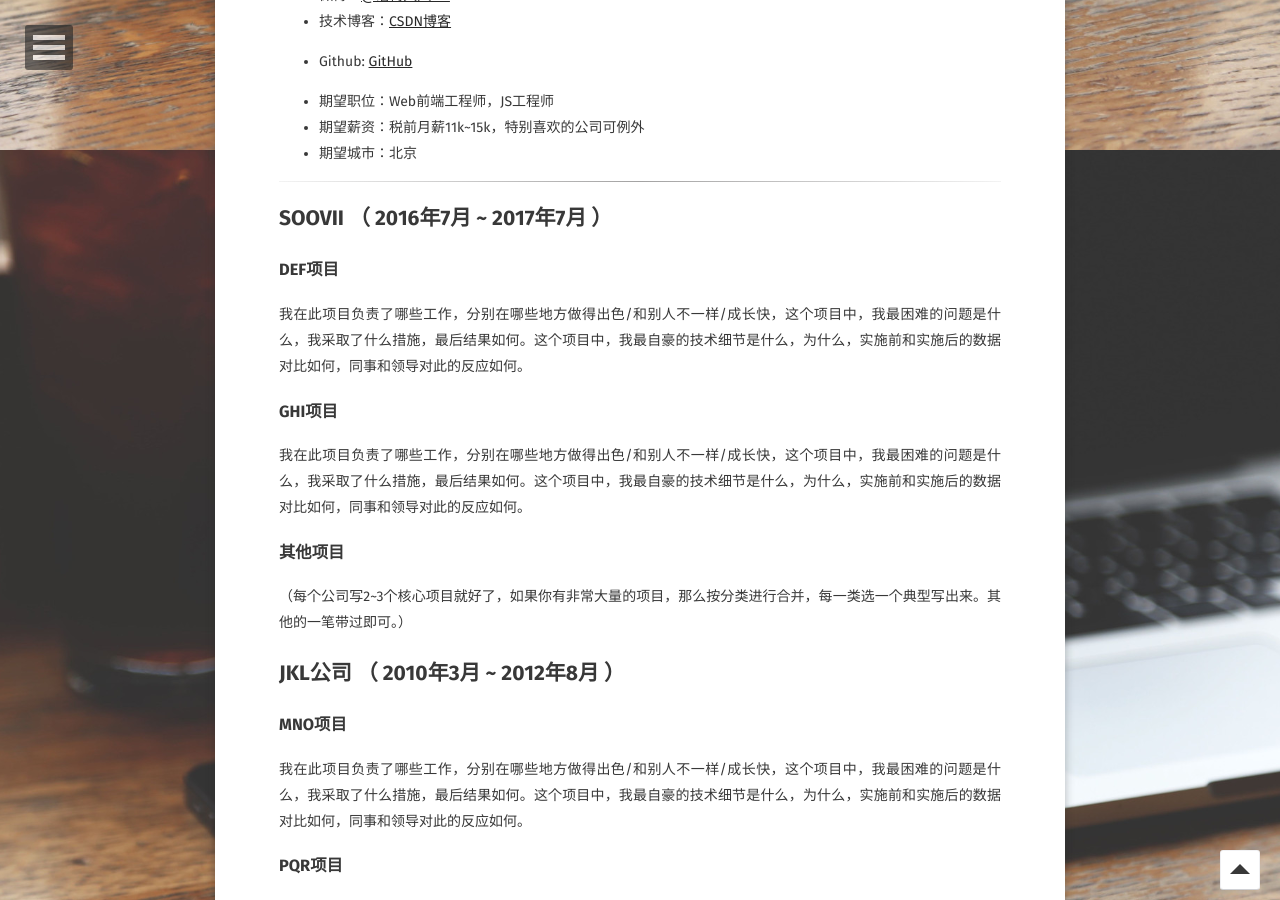
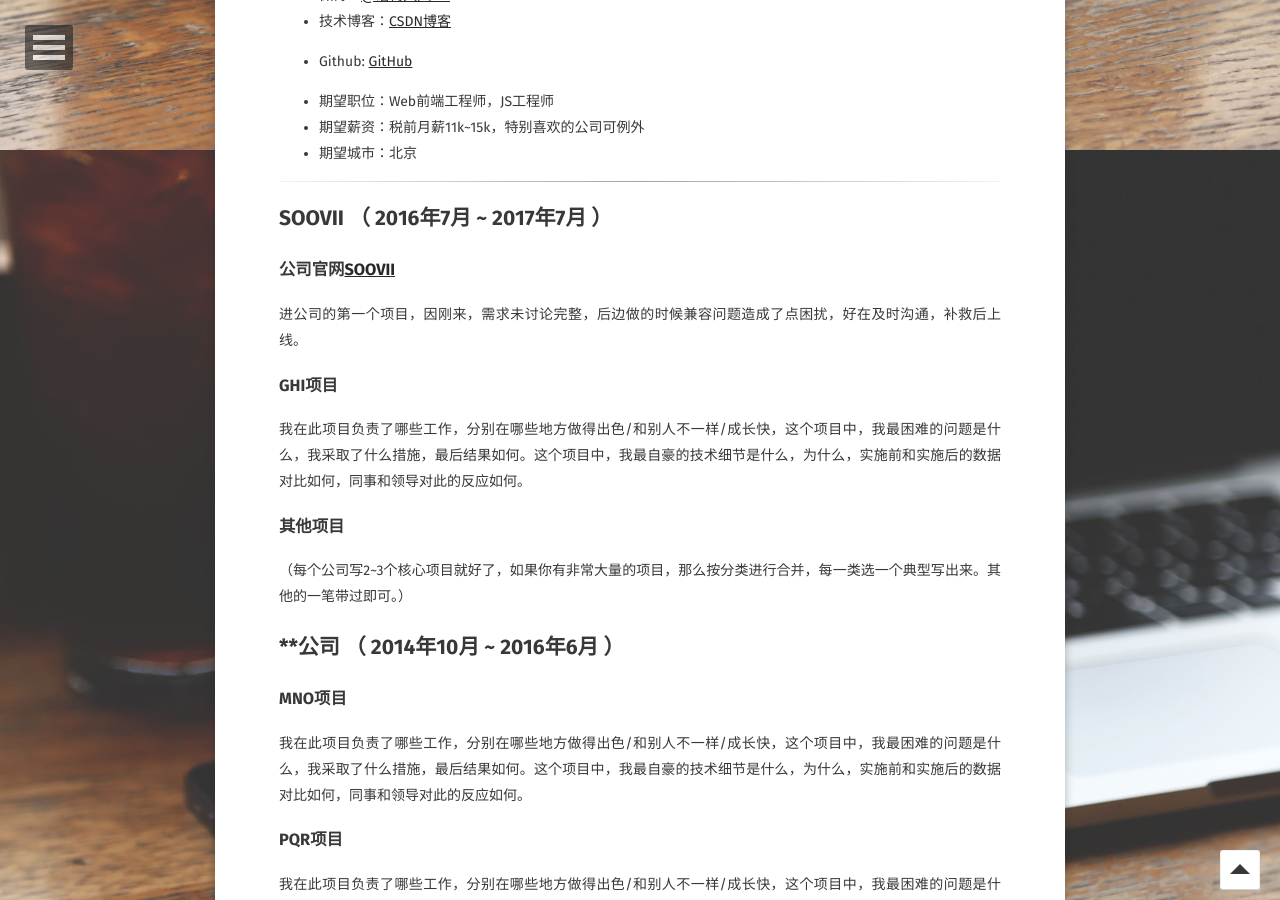
Before and after one commit to ybx13579/IceYang.github.io, a Jekyll site: the page built from about/index.md, in a window 1280 px wide and 900 px high, scrolled down 750 px. Built offline with Jekyll 4.4.1, drawn with Linux system fonts in a browser that asks for light colours; some web fonts are replaced.

Commit message:
Update index.md

```diff
--- a/about/index.md
+++ b/about/index.md
@@ -36,8 +36,8 @@ comments: false
 
 ## SOOVII （ 2016年7月 ~ 2017年7月 ）
 
-### DEF项目
-我在此项目负责了哪些工作，分别在哪些地方做得出色/和别人不一样/成长快，这个项目中，我最困难的问题是什么，我采取了什么措施，最后结果如何。这个项目中，我最自豪的技术细节是什么，为什么，实施前和实施后的数据对比如何，同事和领导对此的反应如何。
+### 公司官网[SOOVII](https://www.soovii.com)
+进公司的第一个项目，因刚来，需求未讨论完整，后边做的时候兼容问题造成了点困扰，好在及时沟通，补救后上线。
 
 
 ### GHI项目
@@ -49,7 +49,7 @@ comments: false
 （每个公司写2~3个核心项目就好了，如果你有非常大量的项目，那么按分类进行合并，每一类选一个典型写出来。其他的一笔带过即可。）
 
 
-## JKL公司 （ 2010年3月 ~ 2012年8月 ）
+## **公司 （ 2014年10月 ~ 2016年6月 ）
 
 ### MNO项目
 我在此项目负责了哪些工作，分别在哪些地方做得出色/和别人不一样/成长快，这个项目中，我最困难的问题是什么，我采取了什么措施，最后结果如何。这个项目中，我最自豪的技术细节是什么，为什么，实施前和实施后的数据对比如何，同事和领导对此的反应如何。
```
